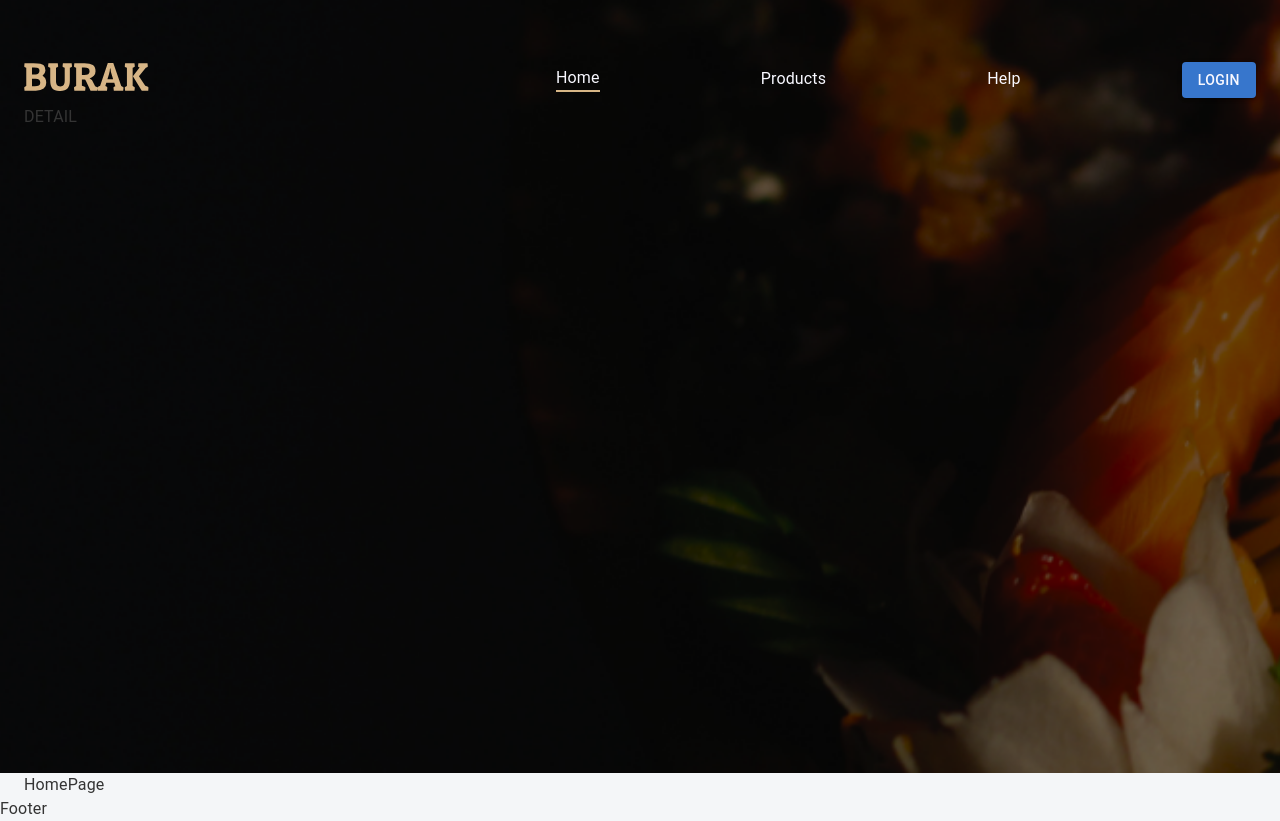
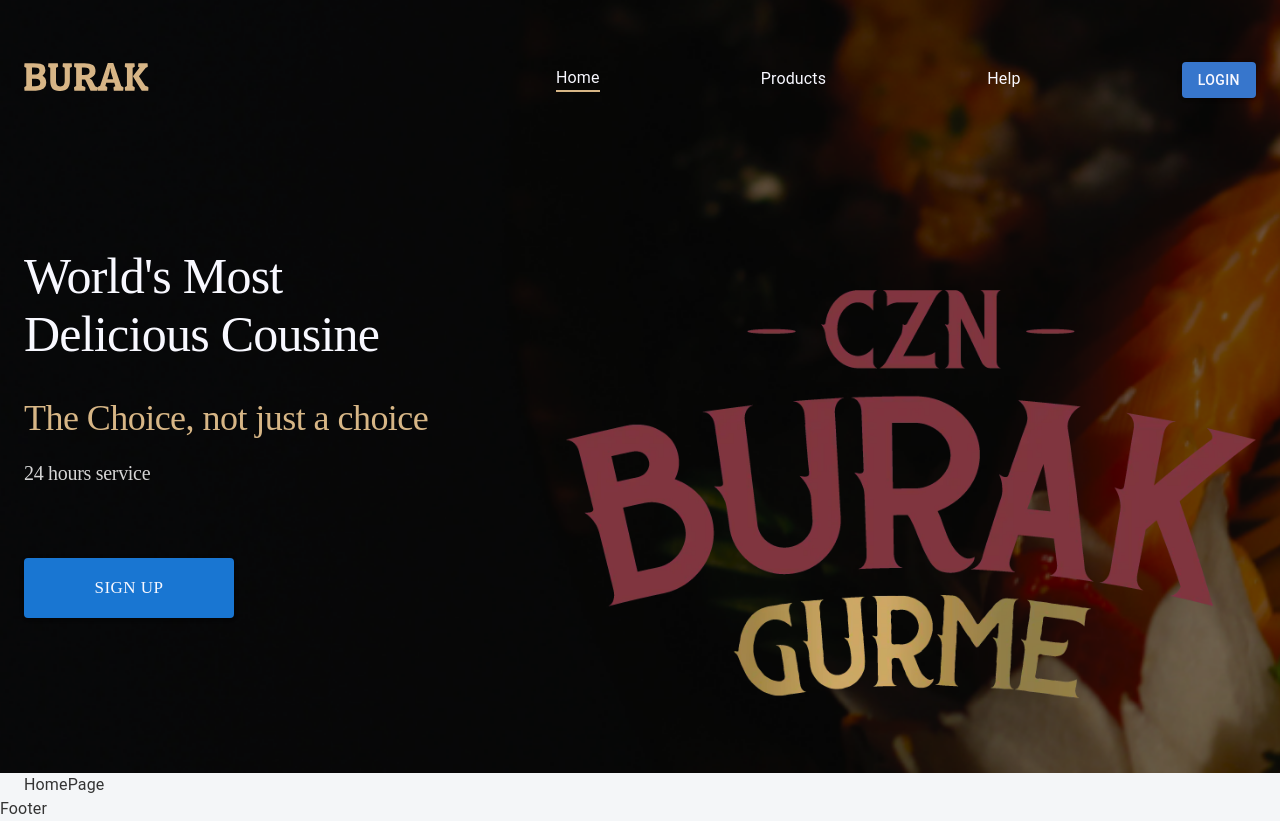
Before and after one commit to ironrabb/burak-react, a React (Create React App) app: page / in a window 1280 px wide. Built offline with nearby package versions, Linux system fonts and the light colour scheme.

Commit message:
home navbar fix component

```diff
--- a/package.json
+++ b/package.json
@@ -25,6 +25,7 @@
     "@types/react": "^18.2.48",
     "@types/react-dom": "^18.2.18",
     "@types/react-router-dom": "^5.3.3",
+    "prettier": "^3.9.10",
     "tsx": "^4.23.15"
   },
   "scripts": {
--- a/src/app/components/headers/HomeNavbar.tsx
+++ b/src/app/components/headers/HomeNavbar.tsx
@@ -5,27 +5,14 @@
   const authMember = null; // TODO: Replace with actual authentication logic
   return (
     <div className="home-navbar">
-      <Container sx={{ mt: "55px", height: "642px" }}>
-        <Stack
-          sx={{ height: "50px" }}
-          flexDirection={"row"}
-          justifyContent={"space-between"}
-          alignItems={"center"}
-        >
+      <Container className="navbar-container">
+        <Stack className="menu">
           <Box>
             <NavLink to="/">
-              <img
-                style={{ width: "125px", height: "30px" }}
-                src="/icons/burak.svg"
-              />
+              <img className="brand-logo" src="/icons/burak.svg" />
             </NavLink>
           </Box>
-          <Stack
-            flexDirection={"row"}
-            justifyContent={"space-between"}
-            minWidth={"700px"}
-            alignItems={"center"}
-          >
+          <Stack className="links">
             {" "}
             <Box className="hover-line">
               <NavLink to="/" activeClassName={"underline"}>
@@ -59,20 +46,40 @@
             {/* BASKET */}
             {!authMember ? (
               <Box>
-                <Button
-                  variant="contained"
-                  style={{ background: "#3776CC", color: "#f8f8ff" }}
-                >
+                <Button variant="contained" className="login-button">
                   Login
                 </Button>
               </Box>
             ) : (
-              <img />
+              <img
+                className="user-avatar"
+                src={"/icons/default-user.svg"}
+                aria-haspopup={"true"}
+              />
             )}
           </Stack>
         </Stack>
-        <Stack>DETAIL</Stack>
+        <Stack className={"header-frame"}>
+          <Stack className={"detail"}>
+            <Box className={"head-main-txt"}>
+              World's Most Delicious Cousine
+            </Box>
+            <Box className={"wel-txt"}>The Choice, not just a choice</Box>
+            <Box className={"service-txt"}>24 hours service</Box>
+            <Box className={"signup"}>
+              {!authMember ? (
+                <Button variant={"contained"} className={"signup-button"}>
+                  SIGN UP
+                </Button>
+              ) : null}
+            </Box>
+          </Stack>
+          <Box className={"logo-frame"}>
+            <div className={"logo-img"}></div>
+          </Box>
+        </Stack>
       </Container>
     </div>
   );
 }
+// 40:08
--- a/src/css/navbar.css
+++ b/src/css/navbar.css
@@ -4,6 +4,37 @@
   display: flex;
   background: url("/public/img/banner.webp");
   background-size: cover;
+}
+.home-navbar .navbar-container {
+  margin-top: 55px;
+  height: 642px;
+}
+.home-navbar .navbar-container .menu {
+  height: 50px;
+  display: flex;
+  flex-direction: row;
+  justify-content: space-between;
+  align-items: center;
+}
+.home-navbar .navbar-container .menu .brand-logo {
+  width: 125px;
+  height: 30px;
+}
+.home-navbar .navbar-container .menu .links {
+  min-width: 700px;
+  display: flex;
+  flex-direction: row;
+  justify-content: space-between;
+  align-items: center;
+}
+.home-navbar .navbar-container .menu .links .login-button {
+  background: #3776cc;
+  color: #f8f8ff;
+}
+.home-navbar .navbar-container .menu .user-avatar {
+  width: 50px;
+  height: 50px;
+  border-radius: 24px;
 }
 .home-navbar a {
   text-decoration: none;
@@ -32,3 +63,84 @@
 .home-navbar div.hover-line:after {
   transform-origin: 0% 50%;
 }
+/* //detail */
+.home-navbar .navbar-container .header-frame {
+  margin-top: 142px;
+  height: 462px;
+  display: flex;
+  flex-direction: row;
+  justify-content: space-between;
+}
+.home-navbar .navbar-container .header-frame .detail {
+  width: 510px;
+  display: flex;
+  flex-direction: column;
+}
+
+.home-navbar .navbar-container .header-frame .detail .head-main-txt {
+  width: 450px;
+  height: 150px;
+  font-family: "Roboto Serif";
+  font-size: 50px;
+  font-style: normal;
+  font-weight: 500;
+  line-height: normal;
+  letter-spacing: -0.75px;
+  color: #f8f8ff;
+}
+
+.home-navbar .navbar-container .header-frame .detail .wel-txt {
+  width: 510px;
+  height: 42px;
+  font-family: "Roboto Serif";
+  font-size: 36px;
+  font-style: normal;
+  font-weight: 400;
+  line-height: normal;
+  letter-spacing: -0.54px;
+  color: #d7b686;
+}
+.home-navbar .navbar-container .header-frame .detail .service-txt {
+  margin-top: 23px;
+  width: 153px;
+  height: 23px;
+  font-family: "Roboto Serif";
+  font-size: 20px;
+  font-style: normal;
+  font-weight: 400;
+  line-height: normal;
+  letter-spacing: -0.3px;
+  color: #d5d5d5;
+}
+.home-navbar .navbar-container .detail .signup {
+  margin-top: 73px;
+}
+
+.home-navbar .navbar-container .detail .signup .signup-button {
+  width: 210px;
+  height: 60px;
+  border-radius: 4px;
+  background: #1976d2;
+  text-align: center;
+  font-family: Poppins;
+  font-size: 17px;
+  font-style: normal;
+  font-weight: 400;
+  line-height: normal;
+  color: #f8f8ff;
+}
+.home-navbar .navbar-container .logo-frame {
+  margin-top: 43px;
+  width: 690px;
+  height: 419px;
+}
+
+.home-navbar .navbar-container .logo-frame .logo-img {
+  width: 100%;
+  height: 100%;
+  background: url("/public/img/logo.webp");
+  background-size: contain;
+  background-repeat: no-repeat;
+  filter: invert(15%);
+  transition: filter 250ms;
+}
```
Also changed, not shown: 2 other files (tests, documents, lock files or other folders).
